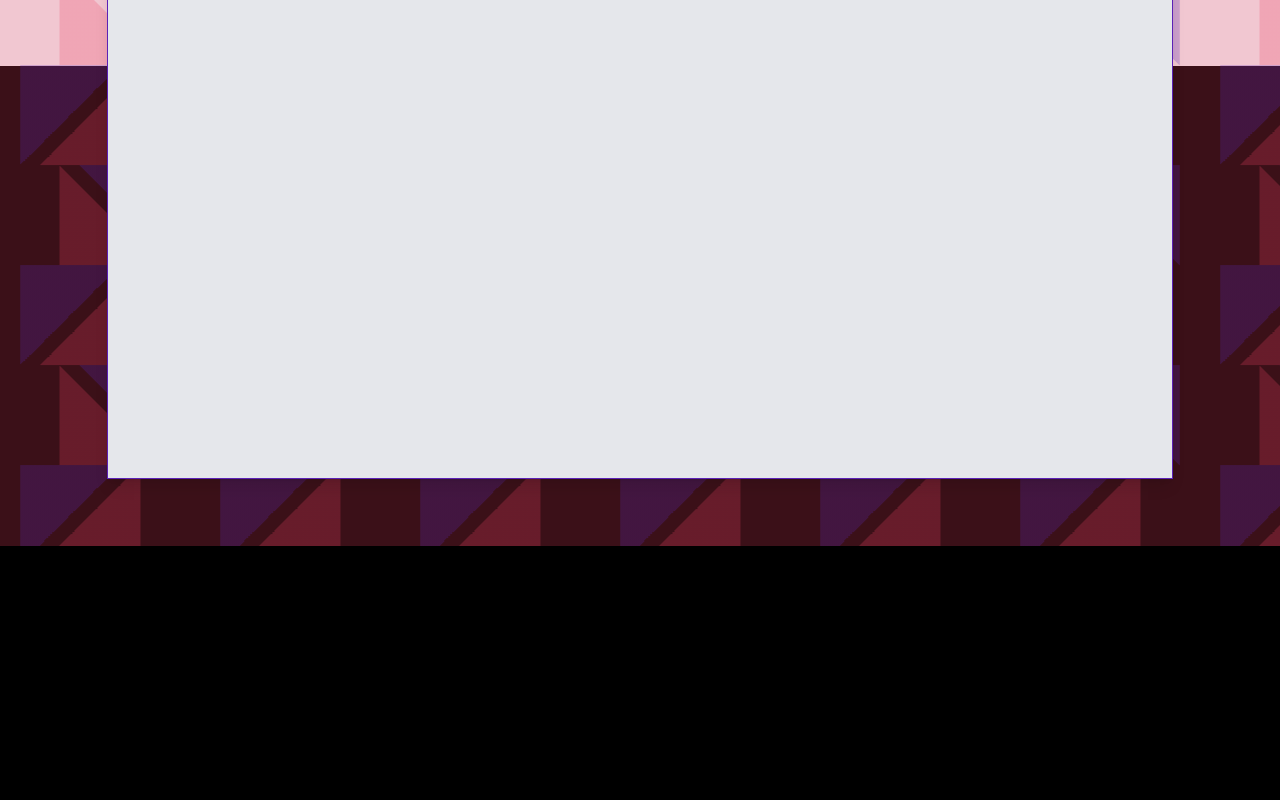
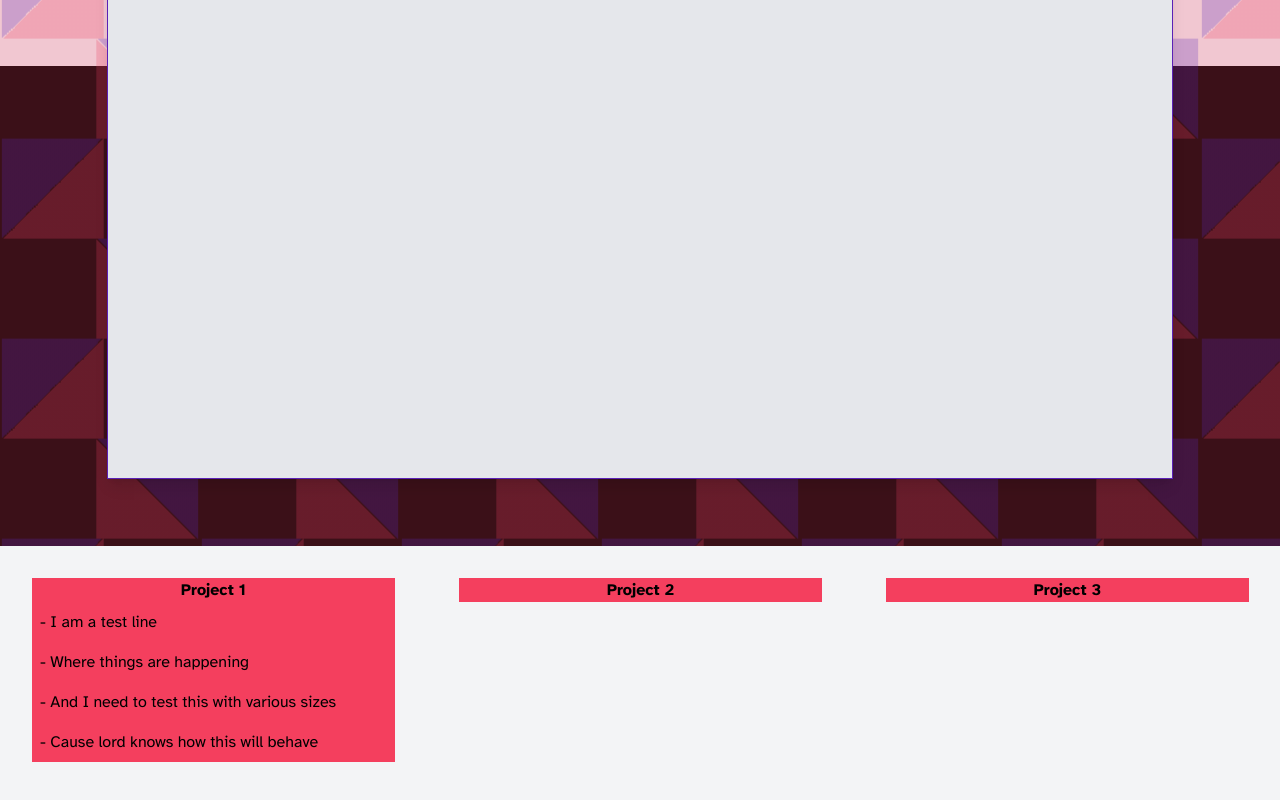
Before and after one commit to CameronDickie/portfolio-2.0, a Next.js app in the folder pf/: page / in a window 1280 px wide. Shown: the part 734-1534 px from the top of the page. Before the commit the page ends 1280 px from the top, so only its background shows below. Built offline with nearby package versions, Linux system fonts and the light colour scheme.

Commit message:
Carousel Commit
Basic Carousel setup`

```diff
--- /dev/null
+++ b/pf/components/ProjectCard.tsx
@@ -0,0 +1,20 @@
+import React from "react";
+
+interface ProjectInformation {
+    title: string;
+    description: string[];
+}
+const ProjectCard = ({ title, description }: ProjectInformation) => {
+    return (
+        <div className="justify-center items-center flex">
+            <div className='bg-rose-500 w-screen m-8 w-32 max-h-screen'>
+                <h2 className="text-center font-atkinson_bold">{title}</h2>
+
+                {description.map((text, index) => (
+                    <p className="font-atkinson_regular p-2">{text}</p>
+                ))}
+            </div>
+        </div>
+    )
+}
+export default ProjectCard;
--- /dev/null
+++ b/pf/components/Work.tsx
@@ -0,0 +1,39 @@
+import React from "react";
+import Slider from "react-slick";
+
+import ProjectCard from "./ProjectCard";
+
+import "slick-carousel/slick/slick.css";
+import "slick-carousel/slick/slick-theme.css";
+const Work = () => {
+    const projects = [
+        { title: "Project 1", description: ["- I am a test line", "- Where things are happening", "- And I need to test this with various sizes", "- Cause lord knows how this will behave"] },
+        { title: "Project 2", description: [] },
+        { title: "Project 3", description: [] },
+        // Add more projects as needed
+    ];
+
+    const settings = {
+        dots: true, // Show navigation dots
+        infinite: false, // Enable infinite scrolling
+        speed: 500, // Transition speed in milliseconds
+        slidesToShow: 3, // Number of slides to show at a time
+        slidesToScroll: 1, // Number of slides to scroll at a time
+        autoplay: false, // Enable autoplay
+        autoplaySpeed: 2000, // Autoplay speed in milliseconds
+    }
+    return (
+        <div className="w-screen h-screen bg-gray-100">
+            <Slider {...settings}>
+                {projects.map((project, index) => (
+                    <ProjectCard
+                        key={index}
+                        title={project.title}
+                        description={project.description}
+                    />
+                ))}
+            </Slider>
+        </div>
+    )
+}
+export default Work;
--- a/pf/package.json
+++ b/pf/package.json
@@ -15,18 +15,18 @@
     "@types/node": "18.11.9",
     "@types/react": "18.0.24",
     "@types/react-dom": "18.0.8",
-    "@types/three": "^0.144.0",
     "eslint": "8.26.0",
     "eslint-config-next": "13.0.1",
     "next": "13.0.1",
     "react": "18.2.0",
     "react-dom": "18.2.0",
-    "react-spring": "^9.5.5",
-    "simplex-noise": "^4.0.1",
+    "react-slick": "^0.29.0",
+    "slick-carousel": "^1.8.1",
     "typescript": "4.8.4"
   },
   "devDependencies": {
     "@types/animejs": "^3.1.6",
+    "@types/react-slick": "^0.23.10",
     "autoprefixer": "^10.4.13",
     "postcss": "^8.4.18",
     "tailwindcss": "^3.2.1"
--- a/pf/pages/index.tsx
+++ b/pf/pages/index.tsx
@@ -2,6 +2,7 @@ import Head from "next/head";
 import Hero from "../components/Hero";
 import Carousel from "../components/Carousel";
 import Summary from "../components/Summary";
+import Work from "../components/Work";
 // The following import prevents a Font Awesome icon server-side rendering bug,
 // where the icons flash from a very large icon down to a properly sized one:
 import "@fortawesome/fontawesome-svg-core/styles.css";
@@ -18,8 +19,9 @@ export default function Home() {
         <link rel="icon" href="/favicon.ico" />
       </Head>
       <Hero />
-      {/* <Carousel /> */}
       <Summary />
+      <Work />
+
     </div>
   );
 }
```
Also changed, not shown: 1 other file (tests, documents, lock files or other folders).
